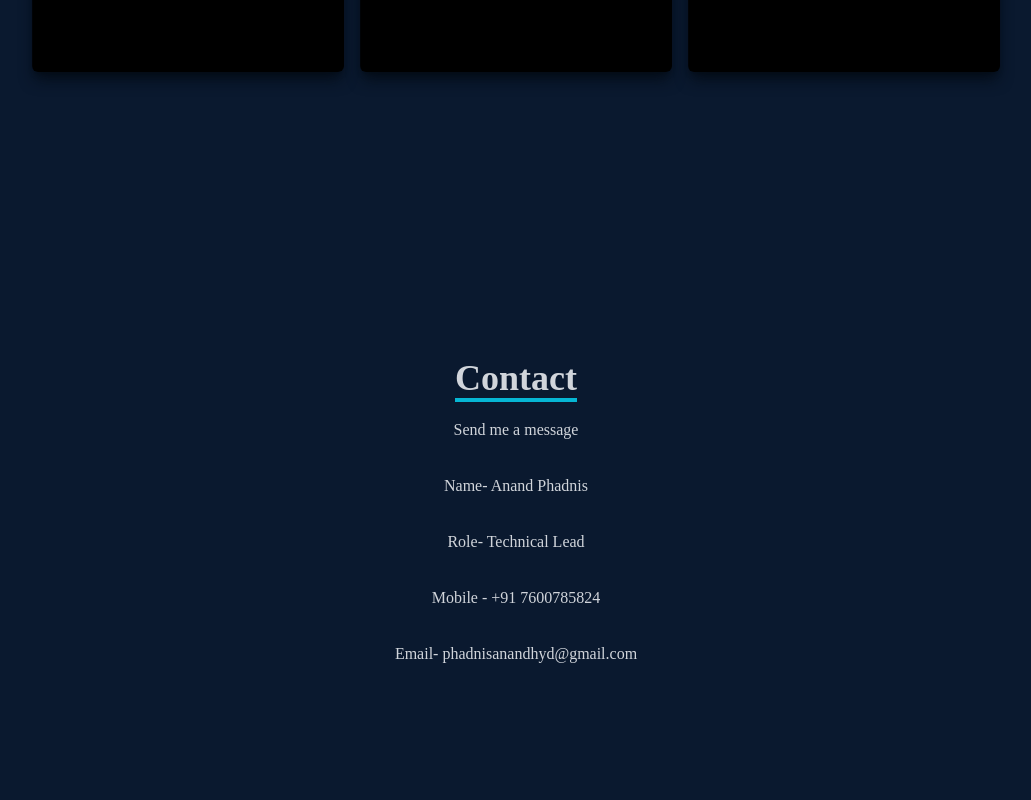
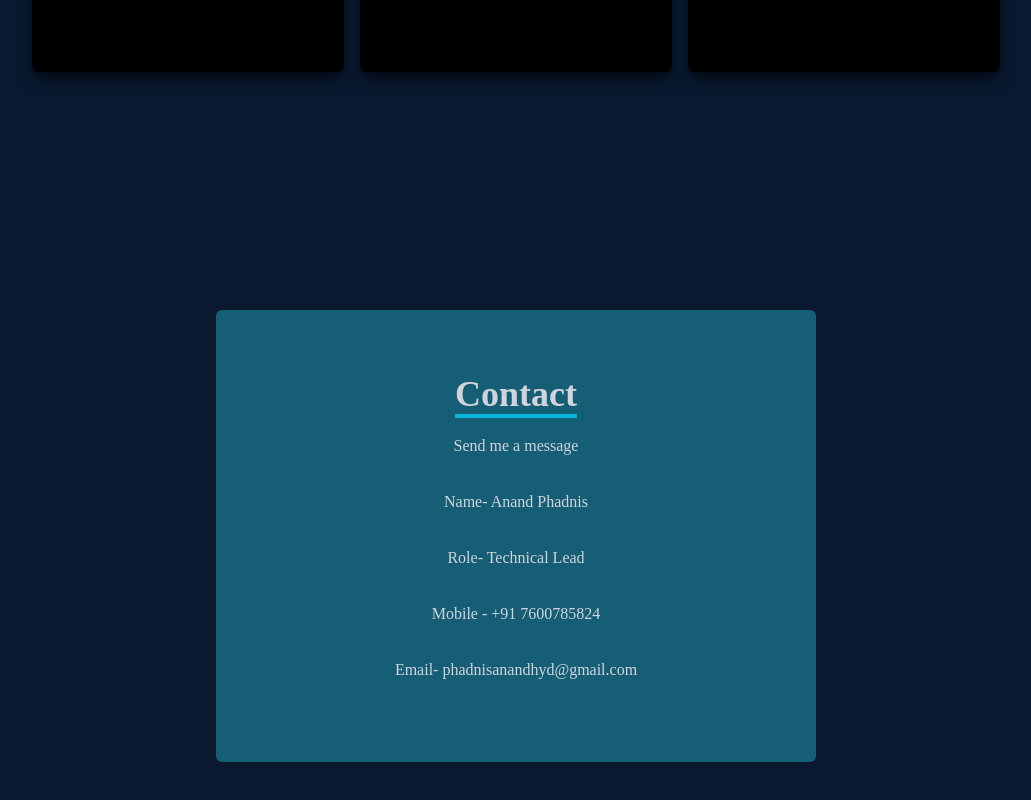
Before and after one commit to phadnisanand/portfolio, a React (Create React App) app: page / in a window 1280 px wide. Shown: the part 3064-3864 px from the top of the page, without its empty margins (124-1155 px from the left). Built offline with nearby package versions, Linux system fonts and the light colour scheme.

Commit message:
portfolio commit

```diff
--- a/src/components/Contact.jsx
+++ b/src/components/Contact.jsx
@@ -4,7 +4,7 @@ const Contact = () => {
   return (
         <div name='contact' className='w-full h-screen bg-[#0a192f] flex justify-center items-center p-4'>
 			<div className='flex flex-col max-w-[600px] w-full'>
-				<div className='pb-8 flex flex-col justify-center w-full h-full items-center'>
+				<div className=' py-16 rounded-md bg-cyan-800 flex flex-col justify-center items-center w-6/6'>
 					<p className='text-4xl font-bold inline border-b-4 border-cyan-500 text-gray-300'>Contact</p>
 					<p className='text-gray-300 py-4'>Send me a message</p>
                     <p className='text-gray-300 py-4'>Name- Anand Phadnis  </p>
```
